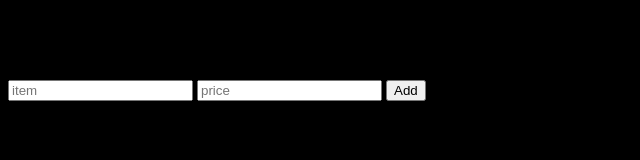
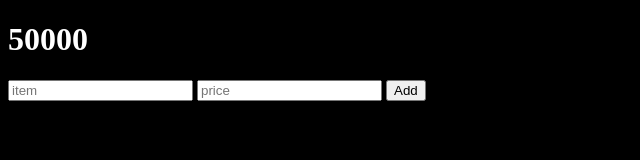
Before and after one commit to germancutraro/money-managment-js, a website built with Parcel: page index.html in a window 1280 px wide. Shown: the whole page, without its empty margins (0-640 px from the left). Built offline with nearby package versions, Linux system fonts and the light colour scheme.

Commit message:
h1 white color

```diff
--- a/src/styles/index.css
+++ b/src/styles/index.css
@@ -1,3 +1,7 @@
 body {
   background-color: #000;
 }
+
+h1 {
+  color: #fff;
+}
```
Also changed, not shown: dist/index.js (added), 2 other files.
